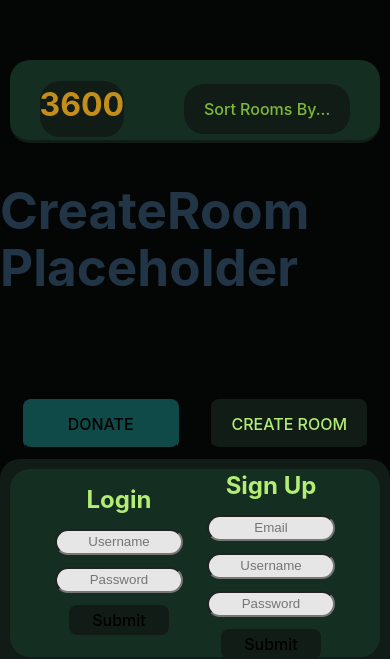
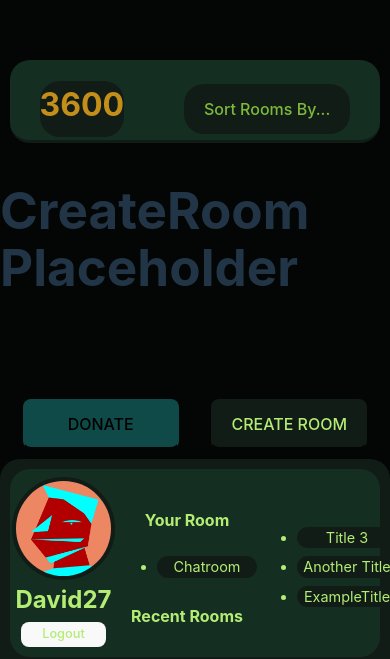
Before and after one commit to stevendreed/3600, a React (Vite) app in the folder client/: page /CreateRoom in a window 390 px wide. Shown: the part 185-844 px from the top of the page. Built offline with nearby package versions, Linux system fonts and the light colour scheme.

Commit message:
Made user profile componenet and continued css dev

```diff
--- a/client/src/App.css
+++ b/client/src/App.css
@@ -60,11 +60,47 @@
   flex-flow: column wrap;
   align-items: center;
   justify-content: center;
-  background-color: black;
+  background-color: var(--lightBackground);
   width: auto;
-  height: 96%;
-  margin: 2%;
+  height: 94%;
+  margin: 20px;
   padding: 0px;
+  border-radius: 20px;
+}
+
+.userProfile img {
+  border-radius: 100%;
+  border: 6px solid var(--medBackground);
+  width: 220px;
+}
+
+.userProfile h2 {
+  font-size: 2em;
+  color: var(--lightGreenChar);
+  margin: 4px 0px 0px 0px;
+}
+
+.userProfile button {
+  font-size: 1em;
+  padding: 3px 20px 5px 20px;
+  margin: 4px 0px 15px 0px;
+  color: var(--lightGreenChar);
+}
+
+.userProfile h3 {
+  font-size: 1.4em;
+  color: var(--lightGreenChar);
+  margin: 10px 0px 0px 0px;
+}
+
+.userProfile li {
+  font-size: 1.4em;
+  color: var(--lightGreenChar);
+  margin: 10px 0px 0px 0px;
+  text-align: center;
+  background-color: var(--medBackground);
+  width: 220px;
+  border-radius: 50px;
 }
 
 
@@ -479,6 +515,7 @@
 
 /* ----------------------- HOMEPAGE CARDS ENDS ------------------------ */
 
+/* minor breakpoint (for logged in users) */
 
 /* BREAKPOINT */
 /* MOBILE BREAKPOINT: 800px ********************************************************** */
@@ -525,12 +562,69 @@
     flex-flow: column wrap;
     align-items: center;
     justify-content: center;
-    background-color: black;
+    background-color: var(--lightBackground);
     width: auto;
-    height: 96%;
-    margin: 2%;
+    height: 94%;
+    margin: 10px;
+    padding: 0px;
+    border-radius: 20px;
+  }
+
+  .userProfile img {
+    border-radius: 100%;
+    border: 4px solid var(--medBackground);
+    width: 95px;
+    margin: 2px;
     padding: 0px;
   }
+
+  .userProfile h2 {
+    font-size: 1.5em;
+    color: var(--lightGreenChar);
+    margin: 0px 0px 0px 0px;
+  }
+
+  .userProfile button {
+    font-size: .8em;
+    padding: 3px 20px 5px 20px;
+    margin: 4px 0px 4px 0px;
+    color: var(--lightGreenChar);
+  }
+
+  .userProfile h3 {
+    font-size: 2em;
+    color: var(--lightGreenChar);
+    margin: 0px 0px 0px 0px;
+  }
+
+  .userProfile li {
+    font-size: 1.2em;
+    color: var(--lightGreenChar);
+    margin: 8px 0px 0px 0px;
+    text-align: center;
+    background-color: var(--medBackground);
+    width: 180px;
+    border-radius: 50px;
+  }
+
+  @media (max-width: 400px) {
+    .userProfile h3 {
+      font-size: 1em;
+      color: var(--lightGreenChar);
+      margin: 10px 0px 0px 0px;
+    }
+
+    .userProfile li {
+      font-size: .9em;
+      color: var(--lightGreenChar);
+      margin: 8px 0px 0px 0px;
+      text-align: center;
+      background-color: var(--medBackground);
+      width: 100px;
+      border-radius: 50px;
+    }
+  }
+
 
   /* THIS ONLY RENDERS IF THE USER IS NOT LOGGED IN (see UserSidebar component) */
   /* div that contains login/signup forums if user is not logged in */
--- a/client/src/App.jsx
+++ b/client/src/App.jsx
@@ -34,6 +34,124 @@ const client = new ApolloClient({
   cache: new InMemoryCache(),
 });
 
+//TEMPLATE DATA ---------------------------------
+//   simulates data from a chatroom's messages
+const messagesData = [
+  {
+      _id: 1,
+      username: "Some Guy",
+      message: "Hello People",
+  },
+  {
+      _id: 2,
+      username: "Some Guy2",
+      message: "Hello Peeople",
+  },
+  {
+      _id: 3,
+      username: "Some Guy3",
+      message: "Hello Peeeople",
+  },
+  {
+      _id: 4,
+      username: "Some Guy4",
+      message: "Hello Peeeeople",
+  },
+]
+
+// simulates chatroomData to be rendered with RoomCards component
+const chatroomData = [
+  {
+      _id: 1,
+      title: "Chatroom",
+      tags: ["casual ", "Toronto "],
+      image: "profileimgexample.jpg",
+      messages: [messagesData],
+      timer: 3600,
+  },
+  {
+    _id: 2,
+    title: "ExampleTitle",
+    tags: ["example ", "example2 ", "example3"],
+    messages: [messagesData],
+    timer: 3600,
+  },
+  {
+    _id: 3,
+    title: "ExampleTitle",
+    tags: "exampletag",
+    messages: [messagesData],
+    timer: 3600,
+  },
+  {
+    _id: 4,
+    title: "ExampleTitle",
+    tags: "exampletag",
+    messages: [messagesData],
+    timer: 3600,
+  },
+  {
+    _id: 5,
+    title: "ExampleTitle",
+    tags: "exampletag",
+    messages: [messagesData],
+    timer: 3600,
+  },
+  {
+    _id: 6,
+    title: "ExampleTitle",
+    tags: "exampletag",
+    messages: [messagesData],
+    timer: 3600,
+  },
+  {
+    _id: 7,
+    title: "ExampleTitle",
+    tags: "exampletag",
+    messages: [messagesData],
+    timer: 3600,
+  },
+  {
+    _id: 8,
+    title: "ExampleTitle",
+    tags: "exampletag",
+    messages: [messagesData],
+    timer: 3600,
+  },
+  {
+    _id: 9,
+    title: "ExampleTitle",
+    tags: "exampletag",
+    messages: [messagesData],
+    timer: 3600,
+  },
+  {
+    _id: 10,
+    title: "ExampleTitle",
+    tags: "exampletag",
+    messages: [messagesData],
+    timer: 3600,
+  },
+  {
+    _id: 11,
+    title: "ExampleTitle",
+    tags: "exampletag",
+    messages: [messagesData],
+    timer: 3600,
+  },
+]
+
+const userData =
+  {
+      _id: 1,
+      username: "David27",
+      image: "profileimgexample.jpg",
+      recentRooms: [chatroomData[1], chatroomData[4], chatroomData[3]],
+      yourRoom: [chatroomData[2]],
+      timer: 3600,
+  }
+  // ------------------------------------------------
+
 // App returns our Outlet (determined by url route) and is wrapped by our Provider/Client
 function App() {
 
--- /dev/null
+++ b/client/src/components/UserProfile/index.jsx
@@ -0,0 +1,76 @@
+// componenet which renders user profile information once logged in
+
+// dummy user data for user UserProfile componenet to render
+const userData = {
+    _id: 1,
+    username: "David27",
+    image: "profileimgexample.jpg",
+    recentRooms: [
+      {
+        _id: 2,
+        title: "ExampleTitle",
+        tags: ["example ", "example2 ", "example3"],
+        messages: 6,
+        timer: 3600,
+      },
+      {
+        _id: 3,
+        title: "Another Title",
+        tags: "exampletag",
+        messages: 7,
+        timer: 3600,
+      },
+      {
+        _id: 4,
+        title: "Title 3",
+        tags: "exampletag",
+        messages: 8,
+        timer: 3600,
+      },
+  ],
+  yourRoom: {
+      _id: 1,
+      title: "Chatroom",
+      tags: ["casual ", "Toronto "],
+      image: "profileimgexample.jpg",
+      messages: 5,
+      timer: 3600,
+    },
+}
+
+const UserProfile = () => {
+
+    return (
+
+    <div className='userProfile'>
+
+        {/* img src should be dependant on context.user.profileimg or something similar */}
+        <img src={`/images/${userData.image}`}></img>
+        {/* username should be dependant on context.user.username */}
+        <h2>{userData.username}</h2>
+        {/* logout button should invoke a function to remove current user context / remove current jwt token */}
+        <button>Logout</button>
+
+        {/* your room would be a value assigned to a user schema, like context.user.yourRoom */}
+        <h3>Your Room</h3>
+        <ul>
+            <li>{userData.yourRoom.title}</li>
+        </ul>
+
+        {/* context.user.rooms -> sort by most recent -> list only the most recent 3 */}
+        {/* like after sorting, do room[0].title, room[1].title, room[1].title */}
+        {/* they also need to be clickable and take the user to the correct room id url */}
+        <div></div>
+        <h3>Recent Rooms</h3>
+        <ul>
+            <li>{userData.recentRooms[2].title}</li>
+            <li>{userData.recentRooms[1].title}</li>
+            <li>{userData.recentRooms[0].title}</li>
+        </ul>
+    </div>
+
+    )
+
+}
+
+export default UserProfile
--- a/client/src/components/UserSidebar/index.jsx
+++ b/client/src/components/UserSidebar/index.jsx
@@ -9,6 +9,9 @@ import { useMutation } from '@apollo/client';
 // useMutation is required on the front end to perform a mutation
 import { Link } from 'react-router-dom';
 // link is used for redirects in react - we use this on this component to allow users to click on their most recent rooms and quickly join back into them
+
+import UserProfile from '../UserProfile/index';
+// UserProfile componet is used to render user information when logged in
 
 // mutations needed to make this component work:
 import { LOGIN_USER } from '../../utils/mutations';
@@ -25,7 +28,7 @@ const UserSidebar = () => {
     // FAKE CONTEXT VARIABLE FOR TESTING PURPOSES - set to true to view user info, set to false to view login forms
     // ************************************************************************************************************
     let context = {
-        user: false
+        user: true
     }
 
     // declaration for login and signup forms (when user not logged in)
@@ -122,31 +125,7 @@ const UserSidebar = () => {
                 {/* IF THE USER CONTEXT EXISTS (meaning the user is logged in) */}
                 {/* Render the following: */}
                 {context.user ? (
-                    <div className='userProfile'>
-
-                        {/* img src should be dependant on context.user.profileimg or something similar */}
-                        <img src="yeah"></img>
-                        {/* username should be dependant on context.user.username */}
-                        <h2>Username</h2>
-                        {/* logout button should invoke a function to remove current user context / remove current jwt token */}
-                        <button>Logout</button>
-
-                        {/* your room would be a value assigned to a user schema, like context.user.yourRoom */}
-                        <h3>Your Room</h3>
-                        <ul>
-                            <li>your active or recently active room</li>
-                        </ul>
-
-                        {/* context.user.rooms -> sort by most recent -> list only the most recent 3 */}
-                        {/* like after sorting, do room[0].title, room[1].title, room[1].title */}
-                        {/* they also need to be clickable and take the user to the correct room id url */}
-                        <h3>Recent Rooms</h3>
-                        <ul>
-                            <li>room1</li>
-                            <li>room2</li>
-                            <li>room3</li>
-                        </ul>
-                    </div>
+                    <UserProfile />
                 ) : (
                 // OTHERWISE, render the login/signup forums
                     <div className='login-signup-forumsContainer'>
```
